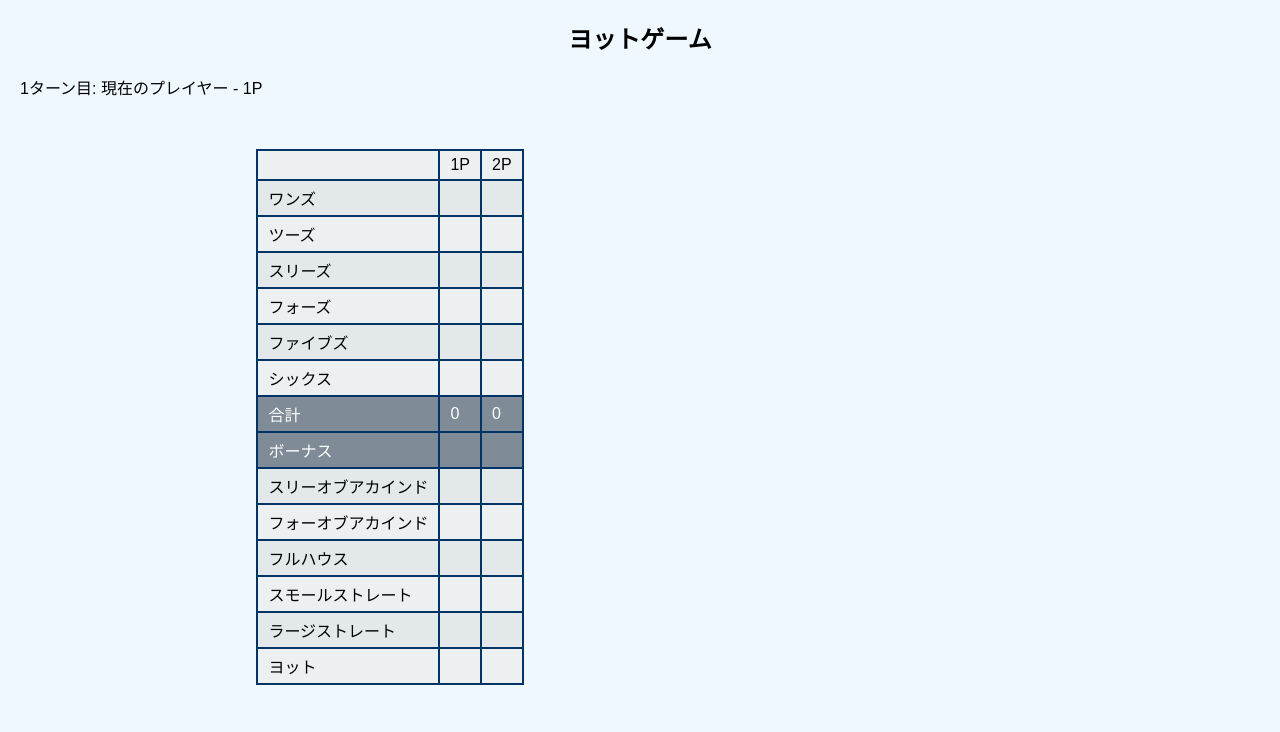
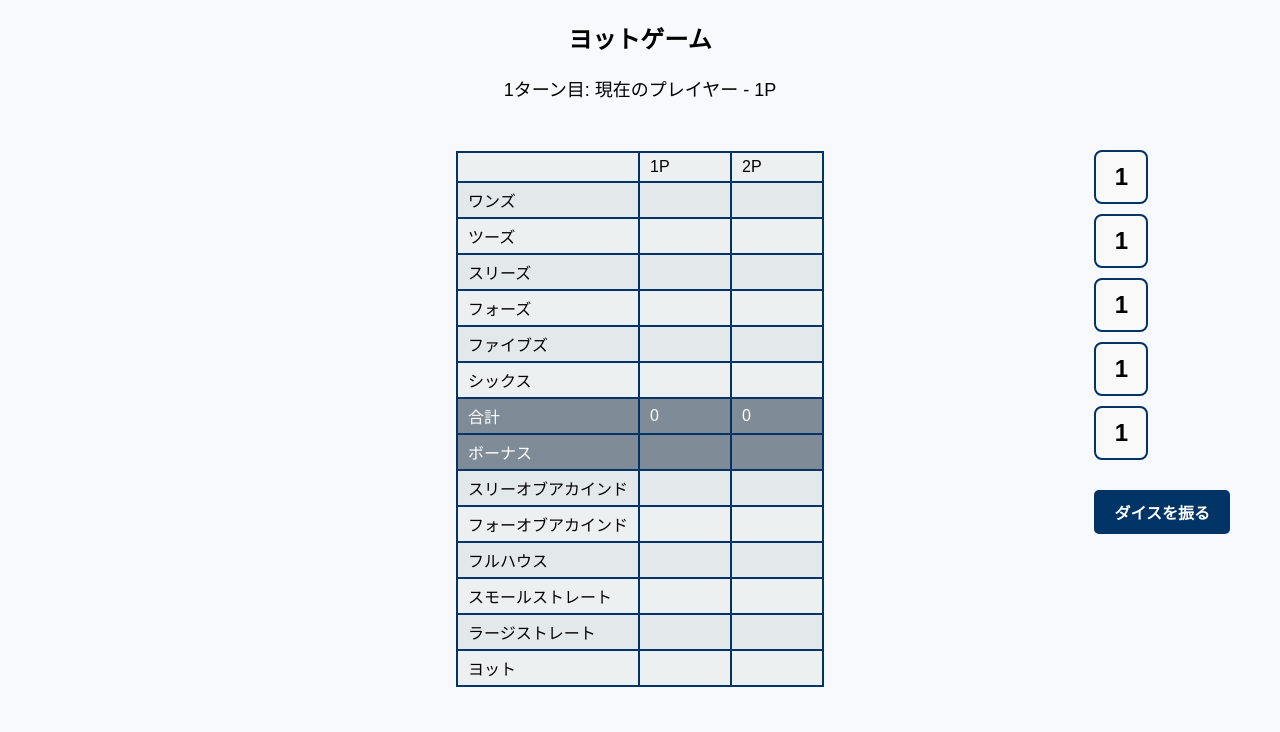
Before and after one commit to Okiyama0201/yacht-game, a plain HTML site: page index.html in a window 1280 px wide. Shown: the top 732 px of the page. Drawn offline with Linux system fonts and the light colour scheme.

Commit message:
styles.css を更新

```diff
--- a/styles.css
+++ b/styles.css
@@ -1,7 +1,7 @@
 body {
     font-family: Arial, sans-serif;
     margin: 20px;
-    background-color: #f0f8ff;
+    background-color: #f7f9fc;
 }
 
 header {
@@ -11,20 +11,26 @@ header {
     margin: 20px 0;
 }
 
+#turn-info {
+    text-align: center;
+    font-size: 18px;
+    margin-bottom: 20px;
+}
+
 .custom-table {
     width: auto;
     border-collapse: collapse;
     text-align: left;
-    margin: 50px auto;
+    margin: 50px auto; /* 上下に50pxのスペース、左右中央配置 */
     border: 1px solid #000;
     position: relative;
-    right: 250px;
 }
 
-.custom-table th, .custom-table td {
+.custom-table th,
+.custom-table td {
     border: 2px solid #003366;
     padding: 5px 10px;
-    text-align: center;
+    text-align: center; /* セル内を中央揃え */
     white-space: nowrap;
 }
 
@@ -42,48 +48,80 @@ header {
 }
 
 .custom-table tr:nth-child(odd) {
-    background-color: #ECF0F1;
+    background-color: #ECF0F1; /* 奇数行の背景色を設定 */
 }
 
-.custom-table tr.total {
-    background-color: #7F8C98;
-    color: #ffffff;
+.custom-table tr:nth-child(6) {
+    background-color: #7F8C98; /* 合計行の背景色 */
 }
 
-.custom-table tr.bonus {
-    background-color: #7F8C98;
-    color: #ffffff;
+.custom-table tr:nth-child(7) {
+    background-color: #7F8C98; /* ボーナス行の背景色 */
 }
 
-#diceArea {
-    display: flex;
-    justify-content: center;
-    margin: 20px;
+.custom-table tr:hover {
+    background-color: #f1f1f1;
 }
 
+.total td {
+    color: #ffffff; /* 合計行の文字色 */
+}
+
+.bonus td {
+    color: #ffffff; /* ボーナス行の文字色 */
+}
+
+/* 各列の幅を固定 */
+.custom-table td:nth-child(1), .custom-table th:nth-child(1) {
+    width: 100px; /* 1列目の幅を固定 */
+}
+
+.custom-table td:nth-child(2), .custom-table th:nth-child(2) {
+    width: 70px; /* 2列目の幅を固定 */
+}
+
+.custom-table td:nth-child(3), .custom-table th:nth-child(3) {
+    width: 70px; /* 3列目の幅を固定 */
+}
+
+/* ダイスのコンテナ */
+.dice-container {
+    position: absolute;
+    top: 150px; /* 表の高さに合わせて調整 */
+    right: 50px;
+    display: flex;
+    flex-direction: column;
+    gap: 10px;
+}
+
+/* ダイスのデザイン */
 .dice {
     width: 50px;
     height: 50px;
-    margin: 0 5px;
-    display: flex;
-    justify-content: center;
-    align-items: center;
-    font-size: 18px;
+    line-height: 50px;
+    border: 2px solid #003366;
+    text-align: center;
+    font-size: 24px;
     font-weight: bold;
-    background-color: #f4f4f4;
-    border: 2px solid #000;
+    border-radius: 8px;
+    background-color: #f9f9f9;
     cursor: pointer;
+    user-select: none;
 }
 
 .dice.held {
-    background-color: #add8e6;
-    border-color: #003366;
+    background-color: #ffc107; /* ホールド中のダイスを目立たせる */
 }
 
-button {
-    display: block;
-    margin: 20px auto;
+/* 振るボタン */
+#roll-button {
+    margin-top: 20px;
     padding: 10px 20px;
     font-size: 16px;
+    font-weight: bold;
+    background-color: #003366;
+    color: white;
+    border: none;
+    border-radius: 5px;
     cursor: pointer;
 }
```
